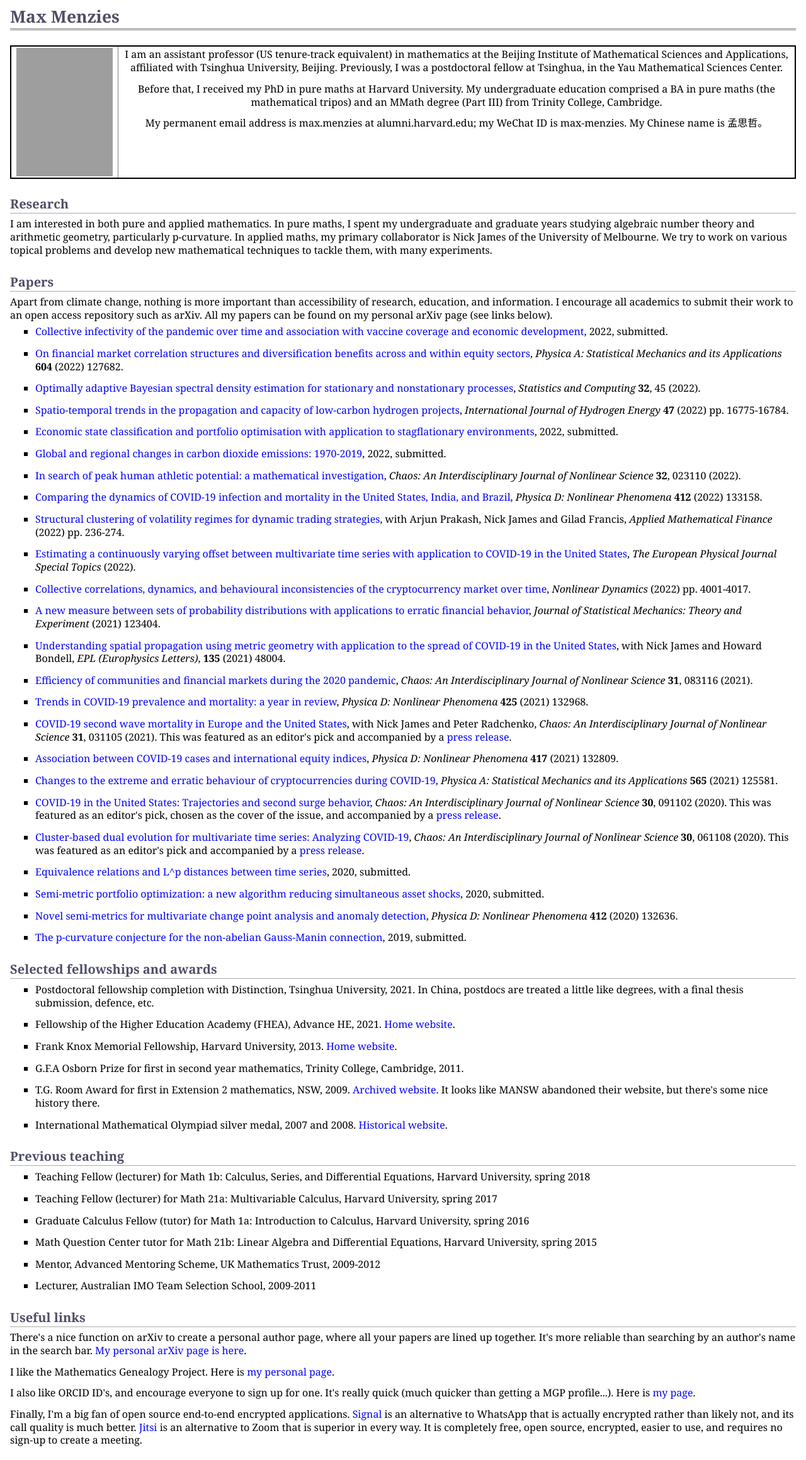
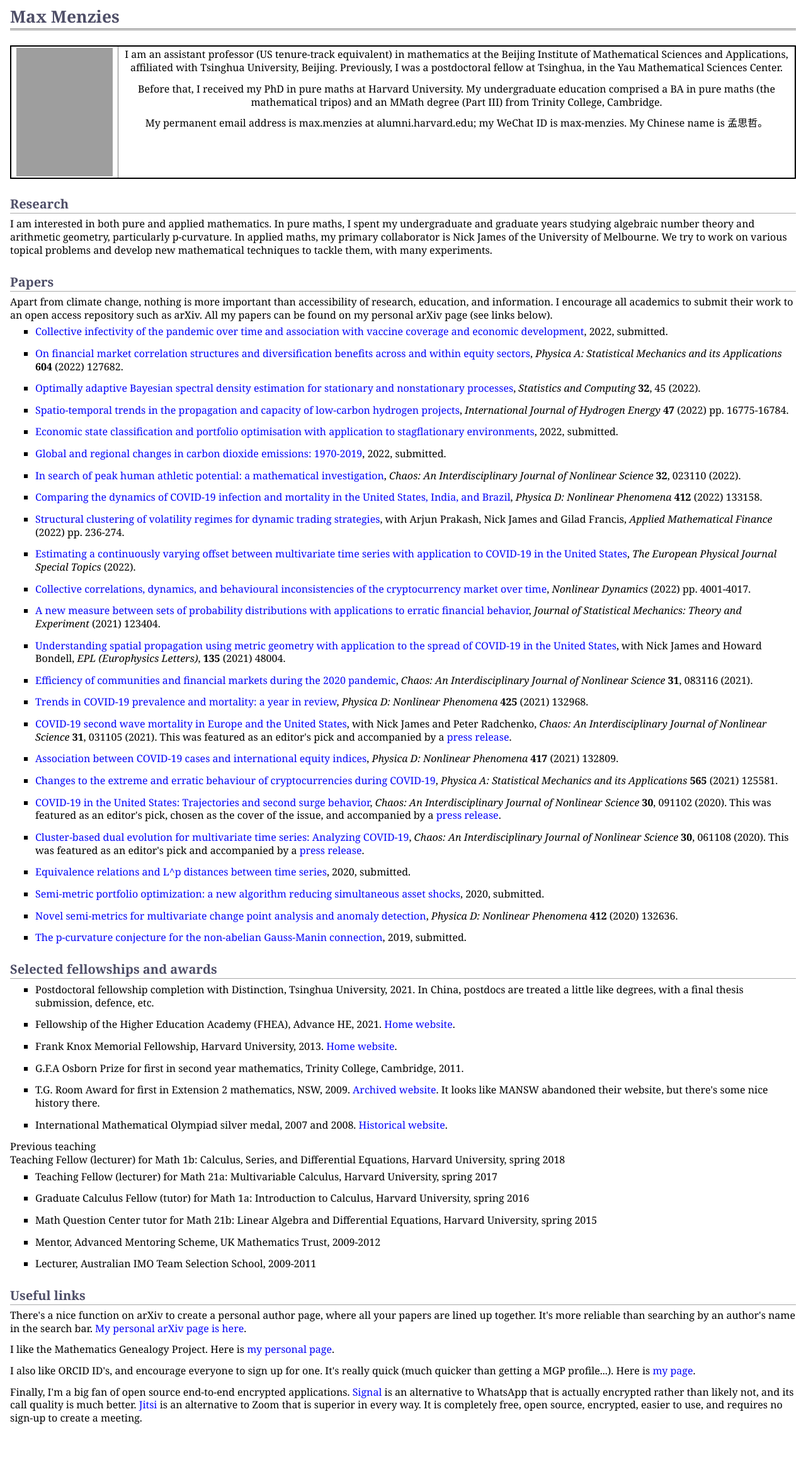
Before and after one commit to MaxMenzies/maxmenzies.com, a Jekyll site: the page index.html, which Jekyll copies as it is, in a window 1280 px wide. Shown: the whole page at 63% size. Built offline with Jekyll 4.4.1, drawn with Linux system fonts in a browser that asks for light colours; after the commit the page ends 2283 px from its top, so only the background shows below that; grey boxes are pictures that could not be loaded.

Commit message:
Update index.html

```diff
--- a/index.html
+++ b/index.html
@@ -161,11 +161,11 @@
 </li>
 </ul>
 <!Deans&rsquo; Deans' Placeholder>
-<h2>Previous teaching</h2>
-<ul>
-<li><p>Teaching Fellow (lecturer) for Math 1b: Calculus, Series, and Differential Equations, Harvard University, spring 2018</p>
-</li>
-</ul>
+<!h2>Previous teaching</h2>
+<!ul>
+<!li><p>Teaching Fellow (lecturer) for Math 1b: Calculus, Series, and Differential Equations, Harvard University, spring 2018</p>
+<!/li>
+<!/ul>
 <ul>
 <li><p>Teaching Fellow (lecturer) for Math 21a: Multivariable Calculus, Harvard University, spring 2017 </p>
 </li>
```
